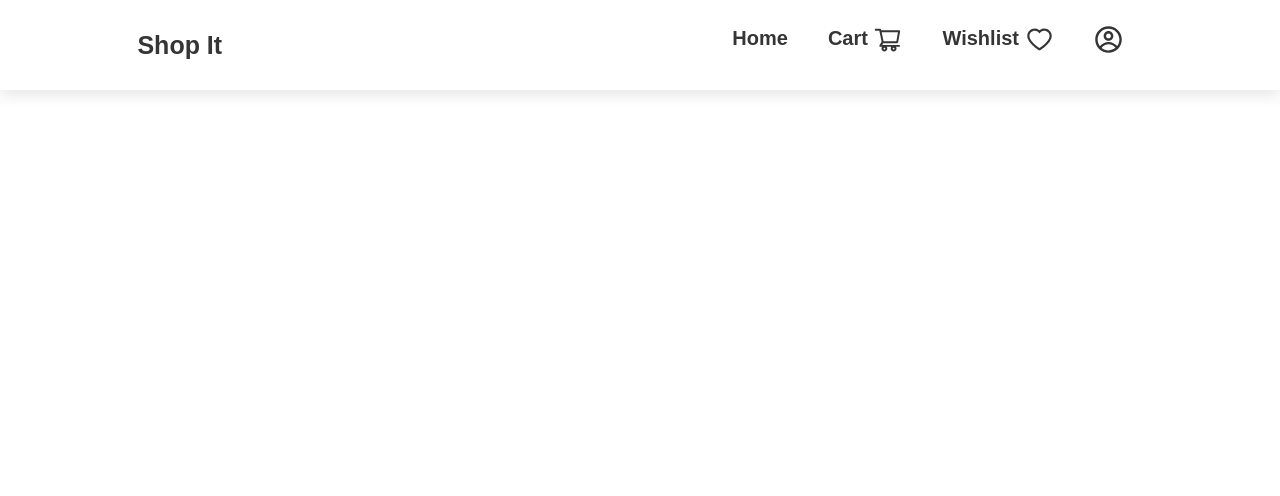
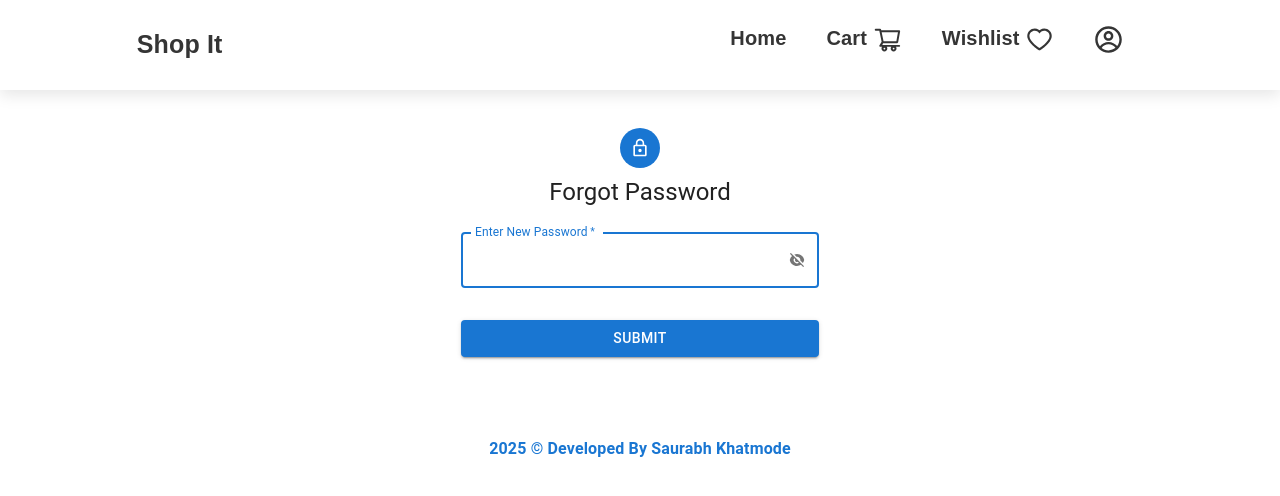
Before and after one commit to 7270-NguyenVietAnh/Nodejs, a React (Create React App) app in the folder Client/: page /auth/resetpassword/1 in a window 1280 px wide. Shown: the top 496 px of the page. Built offline with nearby package versions, Linux system fonts and the light colour scheme.

Commit message:
reset password

```diff
--- a/Client/src/App.js
+++ b/Client/src/App.js
@@ -48,7 +48,7 @@ function App() {
             <Route path='/update' element={<UpdateDetails />} />
             <Route path='/paymentsuccess' element={<PaymentSuccess />} />
             <Route path='/forgotpassword' element={<ForgotPasswordForm />} />
-            <Route path='/user/reset/:id/:token' element={<AddNewPassword />} />
+            <Route path='/auth/resetpassword/:token' element={<AddNewPassword />} />
 
             {/* Admin Routes */}
             <Route path="/admin/login" element={< AdminLogin />} />
--- a/Client/src/Auth/ForgotPassword/AddNewPassword.jsx
+++ b/Client/src/Auth/ForgotPassword/AddNewPassword.jsx
@@ -18,23 +18,19 @@ const AddNewPassword = () => {
     };
     let navigate = useNavigate()
     const handleSubmit = async (e) => {
-        e.preventDefault()
+        e.preventDefault();
         try {
+            const res = await axios.post(`http://localhost:3000/auth/resetpassword/${token}`, {
+                password: password
+            });
 
-            const { data } = await axios.post(`${process.env.REACT_APP_FORGOT_PASSWORD}/${id}/${token}`, { newPassword: password })
-            if (data.msg.name == "TokenExpiredError") {
-                toast.error("Token is expired Please try again", { autoClose: 500, theme: 'colored' })
-                navigate('/login')
-            }
-            else {
-                toast.success(data.msg, { autoClose: 500, theme: 'colored' })
-                navigate('/login')
-            }
-
+            toast.success("Password reset successful!", { autoClose: 500, theme: 'colored' });
+            navigate('/login');
         } catch (error) {
-            toast.error(error.response.data.msg, { autoClose: 500, theme: 'colored' })
+            const msg = error.response?.data?.msg || "Reset failed";
+            toast.error(msg, { autoClose: 500, theme: 'colored' });
         }
-    }
+    };
 
 
 
--- a/Client/src/Auth/ForgotPassword/ForgotPasswordForm.jsx
+++ b/Client/src/Auth/ForgotPassword/ForgotPasswordForm.jsx
@@ -13,7 +13,7 @@ const ForgotPasswordForm = () => {
     const handleSubmit = async (e) => {
         e.preventDefault()
         try {
-            const sendEmail = await axios.post(`${process.env.REACT_APP_FORGOT_PASSWORD}`, { email: email })
+            const sendEmail = await axios.post(`http://localhost:3000/auth/forgotpassword`, { email: email })
             toast.success(sendEmail.data.msg, { autoClose: 500, theme: 'colored' })
             setIsSentMail(true);
         } catch (error) {
@@ -80,7 +80,7 @@ const ForgotPasswordForm = () => {
                     <Typography component="h2" variant="h6" color='#1976d2' margin="20px 0">
                         Email Sent Successfully
                     </Typography>
-                    <a href="https://mail.google.com/mail/" target='_blank' rel='noreferrer'>  <Button endIcon={<MdMailOutline />} variant='contained'>Open Mail</Button></a>
+                    <a href="https://mailtrap.io/home" target='_blank' rel='noreferrer'>  <Button endIcon={<MdMailOutline />} variant='contained'>Open Mail</Button></a>
                 </Box>
             }
         </>
```
Also changed, not shown: 2 other files (tests, documents, lock files or other folders).
